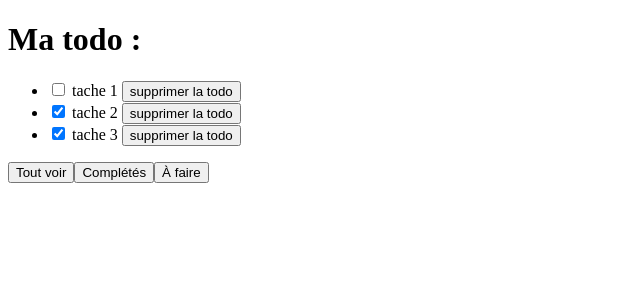
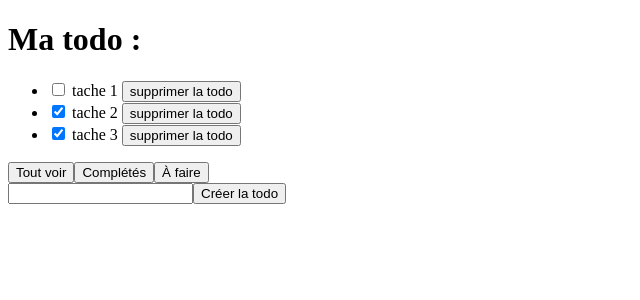
Before and after one commit to antoine-boiteau/app-mobile-L3, a Vue app in the folder projet_app_mobile/: page / in a window 1280 px wide. Shown: the top 300 px of the page, without its empty margins (0-640 px from the left). Built offline with nearby package versions, Linux system fonts and the light colour scheme.

Commit message:
ajout de la fonctionnalité de création de nouvelle todo dans une todolist

```diff
--- a/projet_app_mobile/src/components/Todolist.vue
+++ b/projet_app_mobile/src/components/Todolist.vue
@@ -15,6 +15,9 @@
         <button @click="showEveryTodos">Tout voir</button>
         <button @click="showNotCompleteds">Complétés</button>
         <button @click="showCompleteds">À faire</button>
+        <br>
+        <input type="text" id="inputNewTodo">
+        <button @click="createTodo">Créer la todo</button>
     </div>
 
 </template>
@@ -62,6 +65,16 @@ export default{
                 }
             }
         },
+        createTodo: function(){
+            let newName = document.getElementById("inputNewTodo").value;
+            let newId = this.todos.length+1;
+            let newTodo = {
+                id: newId,
+                name: newName,
+                completed: false
+            }
+            this.todos.push(newTodo);
+        },
         showEveryTodos: function(){
             this.filter= 'all';
         },
@@ -75,7 +88,6 @@ export default{
     computed: {
         filteredTodos: function (){
             if (this.filter == 'uncompleted'){
-                console.log("coucou");
                 return this.todos.filter(todo => !todo.completed)
             }
             else if (this.filter == 'completed'){
```
